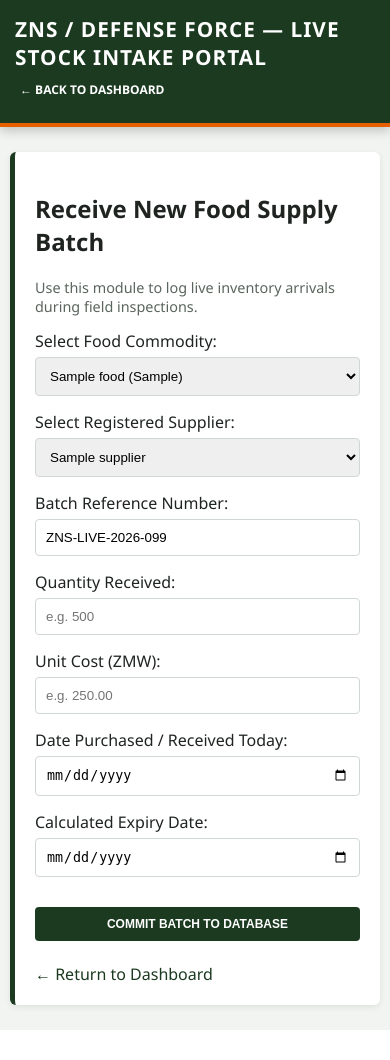
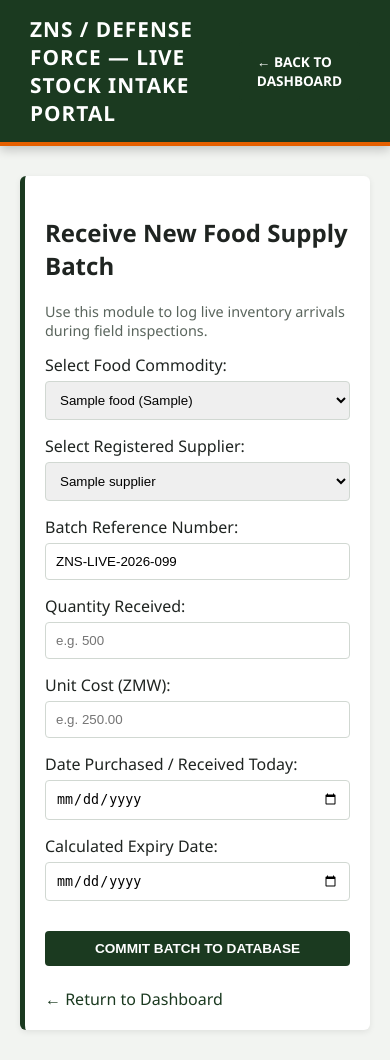
Before and after one commit to maningasimate/zns-mess-app, a Flask app: page /add_batch in a window 390 px wide. Before the commit the page ends 1030 px from the top, so only its background shows below. Run offline with Flask 3, Linux system fonts and the light colour scheme; a database or web service that is not in the repository returns one stand-in record (values such as "Sample title"); some libraries are stand-ins or nearby versions.

Commit message:
Update style.css

```diff
--- a/static/style.css
+++ b/static/style.css
@@ -233,57 +233,3 @@ body {
     transform: scale(1.15);
     box-shadow: 0 2px 8px rgba(0,0,0,0.2);
 }
-/* =============================================================================
-   MOBILE RESPONSIVENESS (PHONE OPTIMIZATIONS)
-   ============================================================================= */
-
-/* 1. Allow tables to scroll horizontally on small screens */
-table.tactical-table {
-    display: block;
-    overflow-x: auto;
-    white-space: nowrap;
-}
-
-/* 2. Mobile-specific adjustments */
-@media screen and (max-width: 768px) {
-    /* Stack the top navigation bar items vertically */
-    .tactical-navbar {
-        flex-direction: column;
-        align-items: flex-start;
-        padding: 15px;
-    }
-
-    /* Fix the nav bar buttons so they wrap nicely under the title */
-    .tactical-navbar > div {
-        display: flex;
-        flex-wrap: wrap;
-        gap: 10px;
-        margin-top: 15px;
-        width: 100%;
-    }
-
-    .btn-tactical {
-        flex: 1;
-        text-align: center;
-        font-size: 0.75em; /* Make button text slightly smaller */
-        padding: 10px 5px;
-    }
-
-    /* Reduce outer margins so the cards have more room */
-    .container {
-        padding: 10px;
-        margin: 15px auto;
-    }
-
-    /* Make the dashboard metric cards stack on top of each other */
-    .dashboard-grid {
-        grid-template-columns: 1fr;
-    }
-
-    /* Make table headers smaller on mobile */
-    .tactical-table th,
-    .tactical-table td {
-        padding: 10px;
-        font-size: 0.85em;
-    }
-}
```
